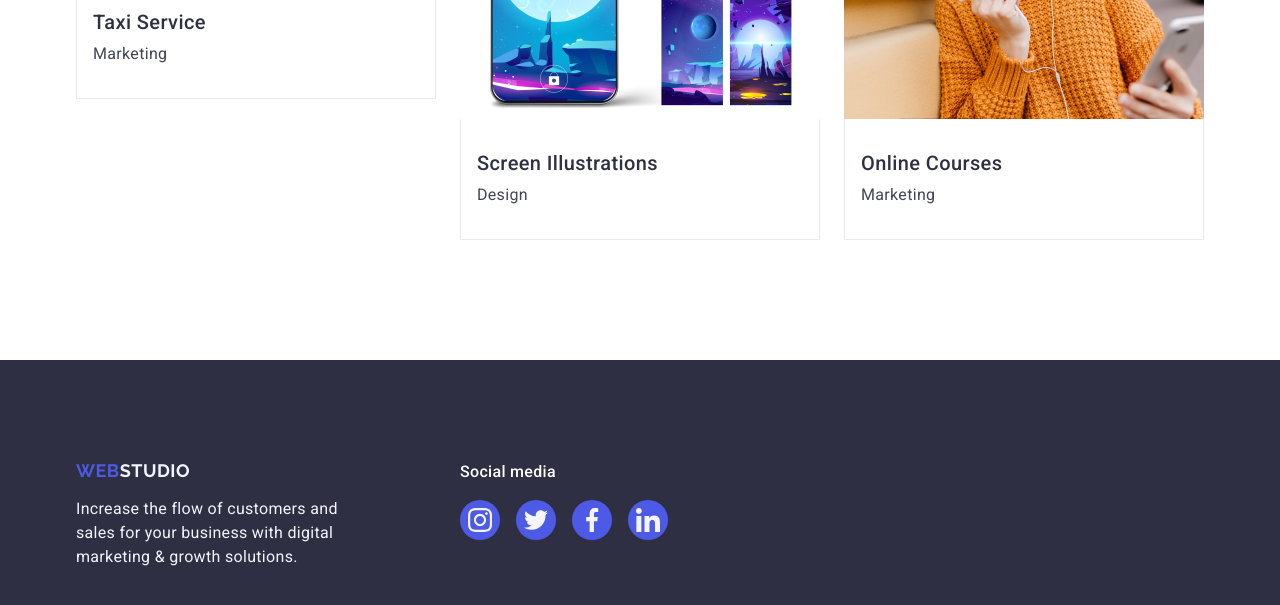
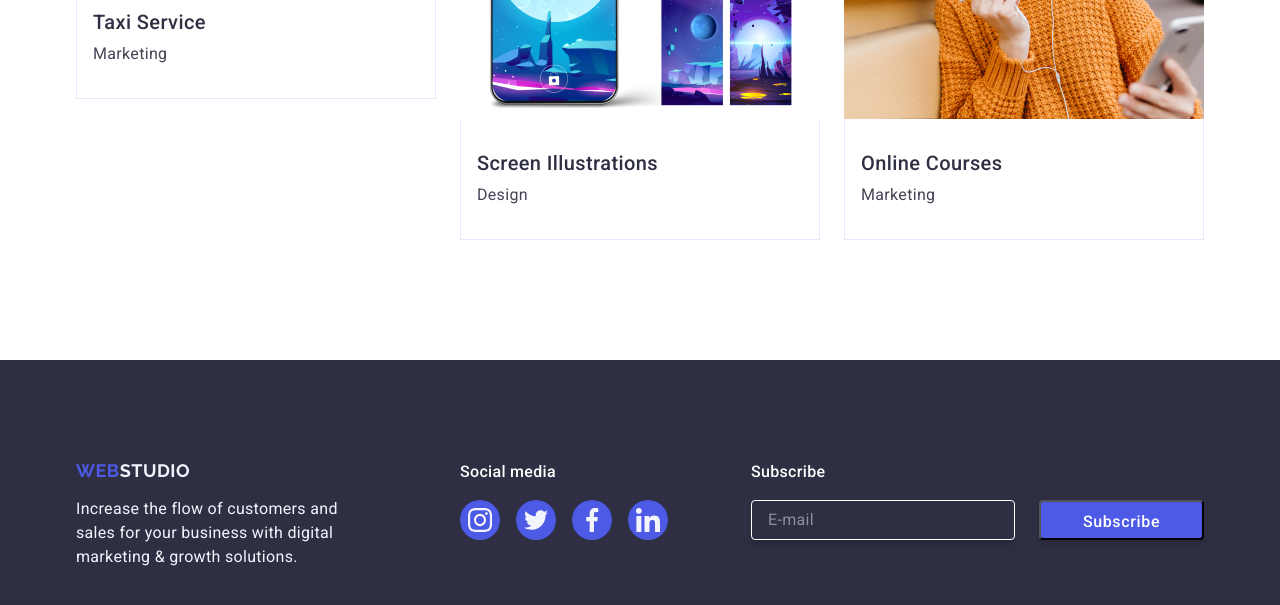
Before and after one commit to YevheniiBaron/goit-markup-hw-04, a plain HTML site: page index.html in a window 1280 px wide. Shown: the part 2799-3404 px from the top of the page. Drawn offline with nearby package versions, Linux system fonts and the light colour scheme.

Commit message:
add subskr footer

```diff
--- a/css/styles.css
+++ b/css/styles.css
@@ -159,7 +159,7 @@ img {
   max-width: 1440px;
   width: 100%;
   height: 600px;
-  margin:0 auto;
+  margin: 0 auto;
   background-image: linear-gradient(to bottom, rgba(46, 47, 66, 0.7), rgba(46, 47, 66, 0.7)), url("../images/people-office.jpg");
   background-size: cover;
   background-position: center;
@@ -380,7 +380,7 @@ img {
 }
 
 .team-social-icon {
-  fill:#f4f4fd;
+  fill: #f4f4fd;
 }
 
 .portfolio {
@@ -516,7 +516,8 @@ img {
   letter-spacing: 0.02em;
 }
 
-.footer-wrapper-socialmedia-text {
+.footer-wrapper-socialmedia-text,
+.footer-form-text {
   font-weight: 500;
   font-size: 16px;
   line-height: 1.5;
@@ -555,3 +556,60 @@ img {
   background-color: #31d0aa;
 
 }
+
+.footer-form-wrap {
+  margin-left: auto;
+
+
+}
+.footer-form {
+  display: flex;
+  gap: 24px;
+
+}
+
+.footer-input {
+  width: 264px;
+  height: 40px;
+  border-radius: 4px;
+  border: 1px solid #fff;
+  background-color: #2e2f42;
+  padding: 8px 16px;
+  font-size: 16px;
+  line-height: 1.5;
+  letter-spacing: 0.02em;
+  color: #ffffff;
+  margin-bottom: 16px;
+  box-shadow: 0 4px 4px 0 rgba(0, 0, 0, 0.15);
+
+}
+
+.footer-btn{
+  border-radius: 4px;
+    padding-block: 8px;
+    padding-inline: 24px;
+    width: 165px;
+    height: 40px;
+    background-color: #4d5ae5;
+    font-family: inherit;
+    font-weight: 500;
+    font-size: 16px;
+    line-height: 1.5;
+    letter-spacing: 0.04em;
+    color: #ffffff;
+    cursor: pointer;
+    box-shadow: 0 4px 4px 0 rgba(0, 0, 0, 0.15);
+    transition: background-color 250ms cubic-bezier(0.4, 0, 0.2, 1);
+}
+
+.footer-input::placeholder {
+  font-size: 16px;
+  line-height: 1.5;
+  letter-spacing: 0.02em;
+  color: #8e8f99;
+}
+
+.footer-input:focus {
+  outline: none;
+  border-color: #31d0aa;
+}
--- a/index.html
+++ b/index.html
@@ -463,6 +463,19 @@
             </li>
           </ul>
         </div>
+        <div class="footer-form-wrap">
+          <p class="footer-form-text">Subscribe</p>
+          <form class="footer-form">
+            <label for="footer-email"
+              ><input
+                id="footer-email"
+                type="email"
+                class="footer-input"
+                placeholder="E-mail"
+            /></label>
+            <button class="footer-btn" type="submit">Subscribe</button>
+          </form>
+        </div>
       </div>
     </footer>
     <!-- #endregion -->
```
